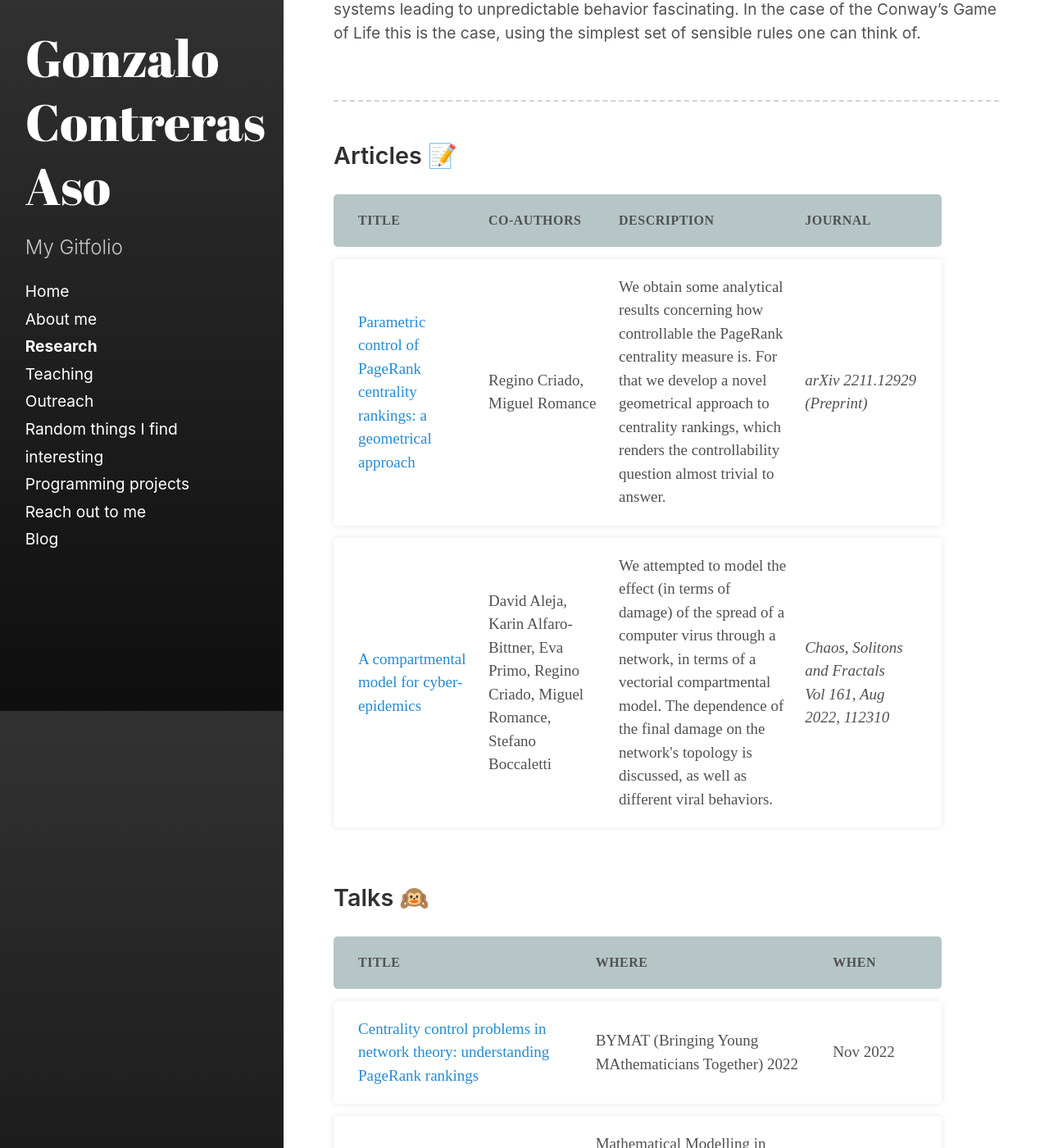
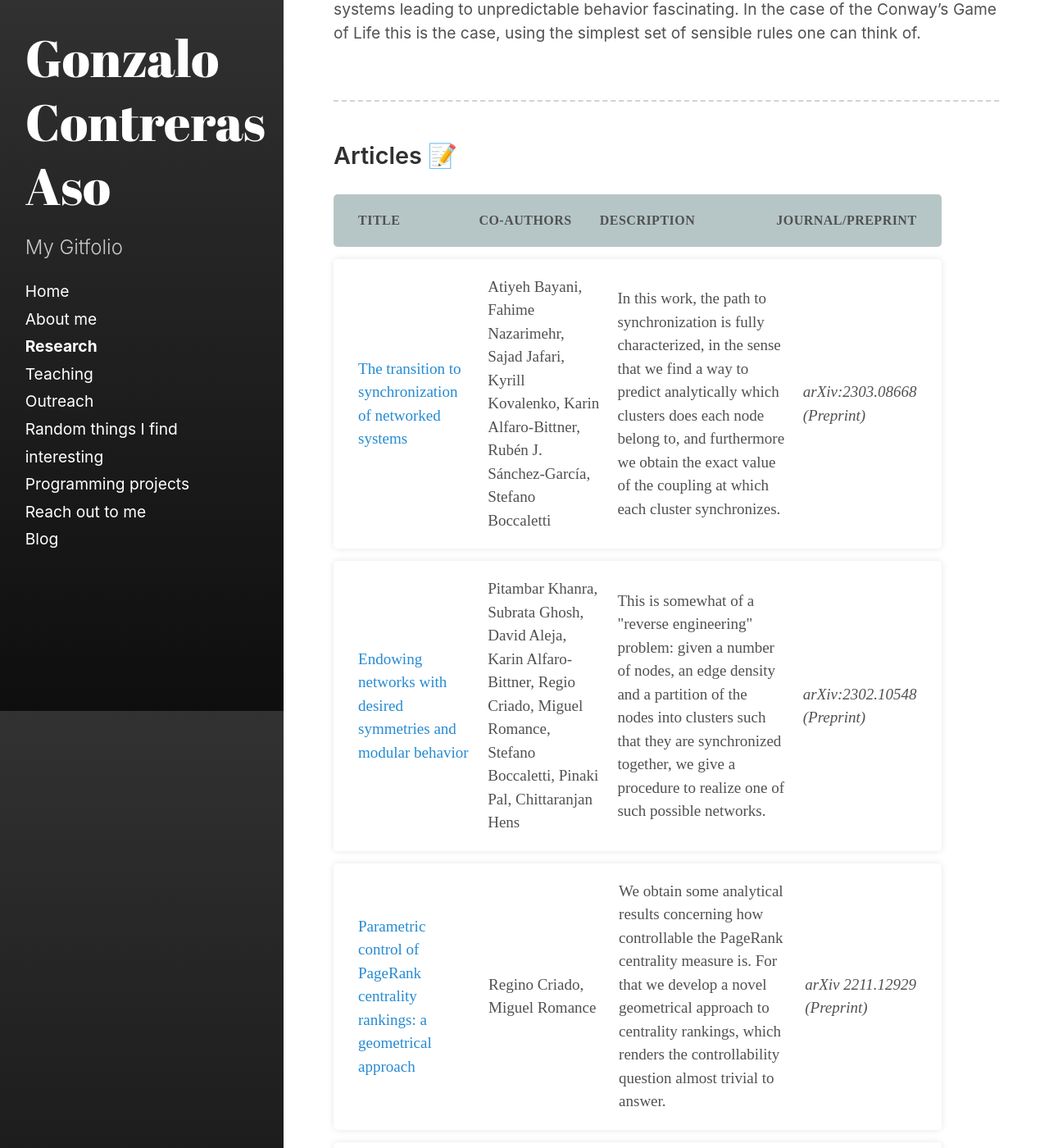
Before and after one commit to goznalo-git/portfolio, a Jekyll site: the page built from categories/02-research.md, in a window 1280 px wide and 1400 px high, scrolled down 2733 px. Shown: the whole window at 82% size. Built offline with Jekyll 4.4.1, drawn with Linux system fonts in a browser that asks for light colours; some web fonts are replaced; some of the changed text lies outside the part shown.

Commit message:
More papers

```diff
--- a/_includes/00-homepage.html
+++ b/_includes/00-homepage.html
@@ -11,7 +11,7 @@
   </p>
 
   <p>
-    This is clearly a work in progress, as I work on it every now and then (more then than now), but at some point I guess I will be able to remove the sign below, being proud of it.
+    This is clearly a work in progress, as I work on it every now and then (more then than now), but at some point I guess I will be able to remove the sign below.
   </p>
 
   <figure>
--- a/_includes/02-papers.html
+++ b/_includes/02-papers.html
@@ -3,13 +3,40 @@
       <div class="col col-20">Title</div>
       <div class="col col-20">Co-authors</div>
       <div class="col col-30">Description</div>
-      <div class="col col-20">Journal</div>
+      <div class="col col-20">Journal/Preprint</div>
+    </li>
+
+
+    <li class="table-row">
+      <div class="col col-20">
+        <a href="https://arxiv.org/abs/2303.08668" target="_blank"> The transition to synchronization of networked systems</a>
+      </div>
+      <div class="col col-20">
+        Atiyeh Bayani, Fahime Nazarimehr, Sajad Jafari, Kyrill Kovalenko, Karin Alfaro-Bittner, Rubén J. Sánchez-García, Stefano Boccaletti
+
+      </div>
+      <div class="col col-30">
+        In this work, the path to synchronization is fully characterized, in the sense that we find a way to predict analytically which clusters does each node belong to, and furthermore we obtain the exact value of the coupling at which each cluster synchronizes.
+      </div>
+      <div class="col col-20"><em>arXiv:2303.08668 (Preprint) </em></div>
     </li>
 
     <li class="table-row">
       <div class="col col-20">
-        <a
-          href="https://arxiv.org/abs/2211.12929" target="_blank"> Parametric control of PageRank centrality rankings: a geometrical approach</a        >
+        <a href="https://arxiv.org/abs/2302.10548" target="_blank"> Endowing networks with desired symmetries and modular behavior</a>
+      </div>
+      <div class="col col-20">
+        Pitambar Khanra, Subrata Ghosh, David Aleja, Karin Alfaro-Bittner, Regio Criado, Miguel Romance, Stefano Boccaletti, Pinaki Pal, Chittaranjan Hens
+      </div>
+      <div class="col col-30">
+        This is somewhat of a "reverse engineering" problem: given a number of nodes, an edge density and a partition of the nodes into clusters such that they are synchronized together, we give a procedure to realize one of such possible networks.
+      </div>
+      <div class="col col-20"><em>arXiv:2302.10548 (Preprint) </em></div>
+    </li>
+
+    <li class="table-row">
+      <div class="col col-20">
+        <a href="https://arxiv.org/abs/2211.12929" target="_blank"> Parametric control of PageRank centrality rankings: a geometrical approach</a>
       </div>
       <div class="col col-20">
         Regino Criado, Miguel Romance
@@ -31,6 +57,6 @@
       <div class="col col-30">
         We attempted to model the effect (in terms of damage) of the spread of a computer virus through a network, in terms of a vectorial compartmental model. The dependence of the final damage on the network's topology is discussed, as well as different viral behaviors.
       </div>
-      <div class="col col-20"><em>Chaos, Solitons and Fractals <br> Vol 161, Aug 2022, 112310</em></div>
+      <div class="col col-20"><em>Chaos, Solitons and Fractals <br> Vol 161, Aug 2022, 112310<br>---<br>arXiv:2205.08345 (Preprint)</em></div>
     </li>
 </ul>
```
Also changed, not shown: other parts of _includes/02-papers.html (+1 -2 lines).
